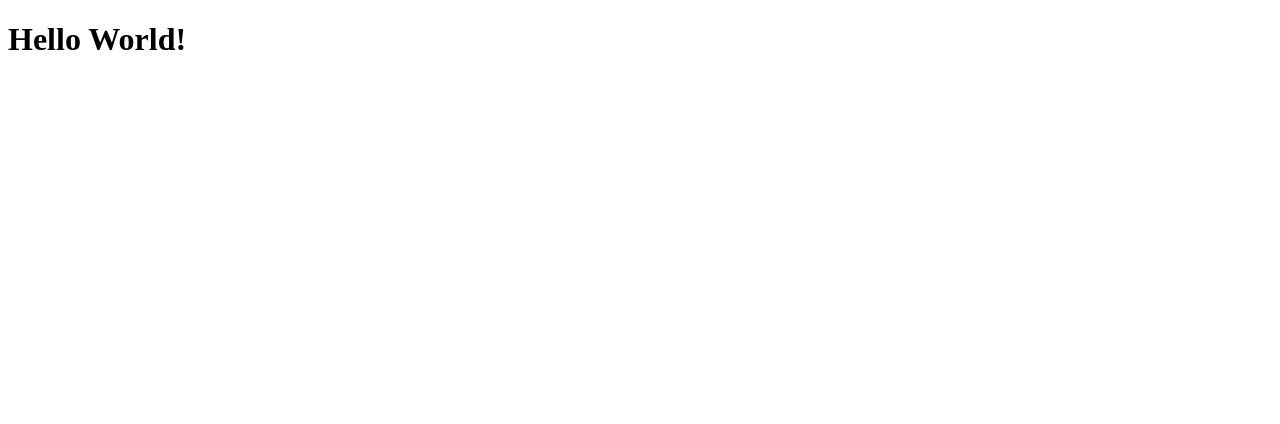
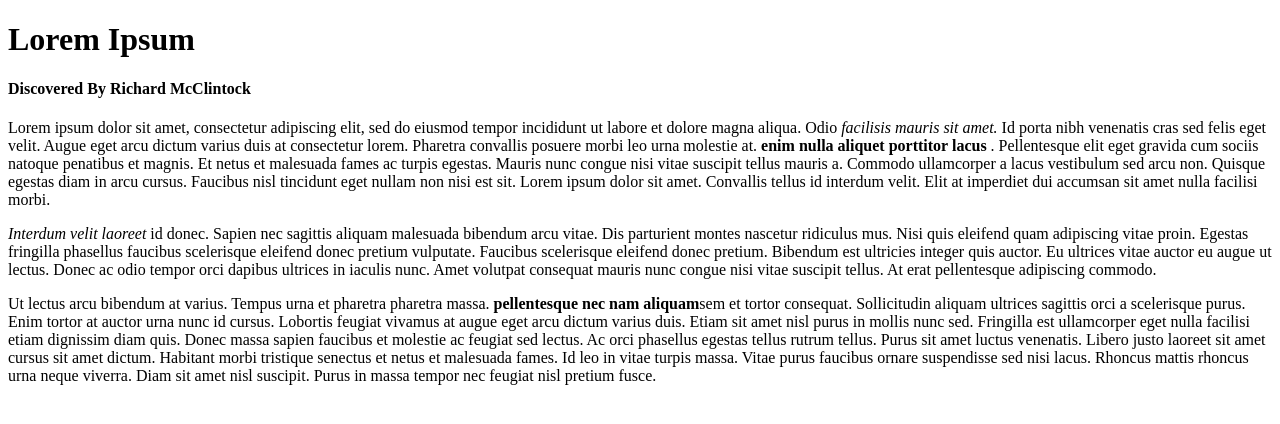
Before and after one commit to nvilceus/git-test, a plain HTML site: page html-boilerplate/index.html in a window 1280 px wide. Drawn offline with Linux system fonts and the light colour scheme.

Commit message:
Add comments and text to index.html

```diff
--- a/html-boilerplate/index.html
+++ b/html-boilerplate/index.html
@@ -1,10 +1,63 @@
-<!DOCTYPE html>
-<html lang="en">
-<head>
-    <meta charset="UTF-8">
-    <title>My First Webpage</title>
-</head>
-<body>
-    <h1>Hello World!</h1>
-</body>
+<!-- Can use ! on first line of VSCode to generate all boilerplate code -->
+
+<!DOCTYPE html> <!-- Tells the browser what version of HTML to render -->
+<html> <!-- Root element of the document -->
+  <head> <!-- Head holds meta-information and stuff for the webpage to render correctly -->
+    <meta charset="UTF-8"> <!-- Meta tag for charset encoding of the webpage -->
+    <title>My First Webpage</title> <!-- Human-readable title -->
+  </head>
+
+  <body> <!-- Where all the content that will be displayed to users will go -->
+    <h1>Lorem Ipsum</h1> <!-- Heading to the body -->
+    <h4>Discovered By Richard McClintock</h3>
+    <p>Lorem ipsum dolor sit amet, consectetur adipiscing
+        elit, sed do eiusmod tempor incididunt ut labore et
+        dolore magna aliqua. Odio <em>facilisis mauris sit amet.</em> <!-- em is used to italicize words -->
+        Id porta nibh venenatis cras sed felis eget velit.
+        Augue eget arcu dictum varius duis at consectetur lorem.
+        Pharetra convallis posuere morbi leo urna molestie at.
+        <strong> enim nulla aliquet porttitor lacus </strong>. <!-- strong is used to bold words -->
+        Pellentesque elit eget gravida cum sociis natoque
+        penatibus et magnis. Et netus et malesuada fames
+        ac turpis egestas. Mauris nunc congue nisi vitae
+        suscipit tellus mauris a. Commodo ullamcorper a
+        lacus vestibulum sed arcu non. Quisque egestas diam
+        in arcu cursus. Faucibus nisl tincidunt eget nullam non
+        nisi est sit. Lorem ipsum dolor sit amet. Convallis
+        tellus id interdum velit. Elit at imperdiet dui
+        accumsan sit amet nulla facilisi morbi.</p> <!-- <p></p> tags are used to make separate paragraphs -->
+
+        <p><em>Interdum velit laoreet</em> id donec. Sapien nec
+        sagittis aliquam malesuada bibendum arcu vitae.
+        Dis parturient montes nascetur ridiculus mus.
+        Nisi quis eleifend quam adipiscing vitae proin.
+        Egestas fringilla phasellus faucibus scelerisque
+        eleifend donec pretium vulputate. Faucibus
+        scelerisque eleifend donec pretium. Bibendum est
+        ultricies integer quis auctor. Eu ultrices vitae
+        auctor eu augue ut lectus. Donec ac odio tempor
+        orci dapibus ultrices in iaculis nunc. Amet
+        volutpat consequat mauris nunc congue nisi vitae
+        suscipit tellus. At erat pellentesque adipiscing
+        commodo.</p>
+
+        <p>Ut lectus arcu bibendum at varius. Tempus urna
+        et pharetra pharetra massa. <strong>pellentesque nec
+        nam aliquam</strong>sem et tortor consequat. Sollicitudin
+        aliquam ultrices sagittis orci a scelerisque purus.
+        Enim tortor at auctor urna nunc id cursus. Lobortis
+        feugiat vivamus at augue eget arcu dictum varius duis.
+        Etiam sit amet nisl purus in mollis nunc sed. Fringilla
+        est ullamcorper eget nulla facilisi etiam dignissim
+        diam quis. Donec massa sapien faucibus et molestie ac
+        feugiat sed lectus. Ac orci phasellus egestas tellus
+        rutrum tellus. Purus sit amet luctus venenatis.
+        Libero justo laoreet sit amet cursus sit amet dictum.
+        Habitant morbi tristique senectus et netus et malesuada
+        fames. Id leo in vitae turpis massa. Vitae purus faucibus
+        ornare suspendisse sed nisi lacus. Rhoncus mattis
+        rhoncus urna neque viverra. Diam sit amet nisl
+        suscipit. Purus in massa tempor nec feugiat nisl
+        pretium fusce.</p>
+    </body>
 </html>
```
